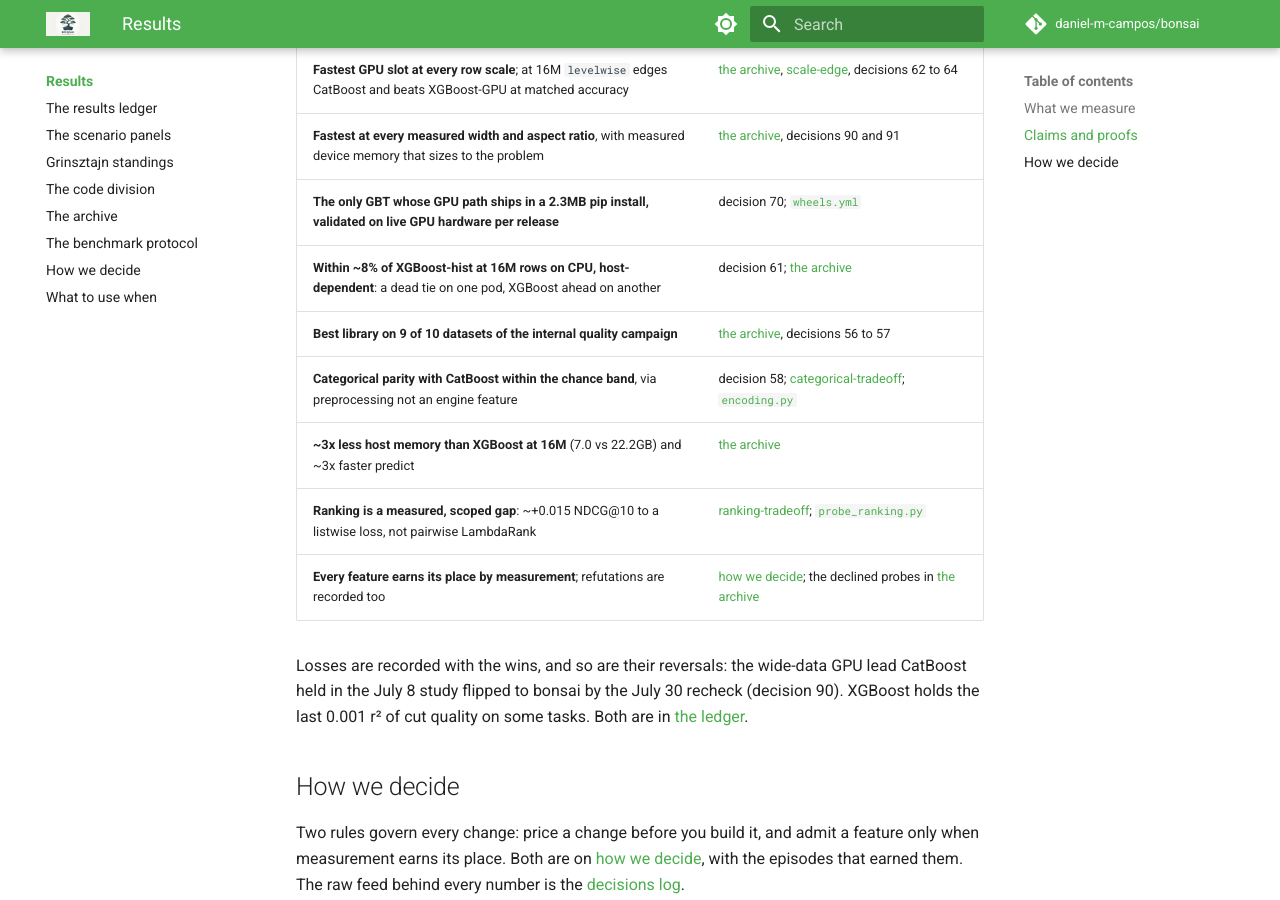
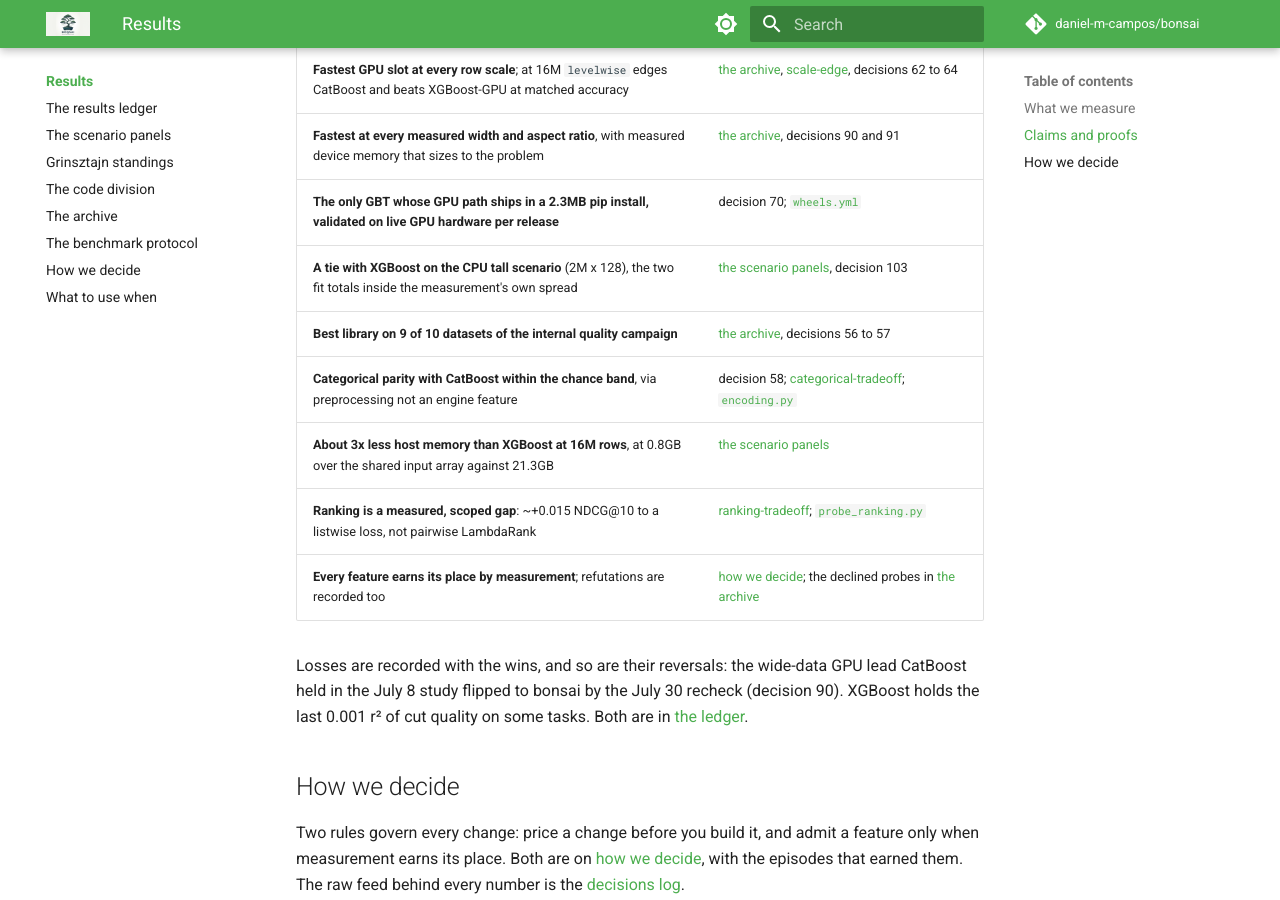
Before and after one commit to daniel-m-campos/bonsai, an MkDocs documentation site: the page built from docs/method/README.md, in a window 1280 px wide and 900 px high, scrolled down 1208 px. Built offline with MkDocs 1.6.1 and Material for MkDocs 9.7.7, drawn with Linux system fonts in a browser that asks for light colours; comment, search, counter and statistics services are not loaded.

Commit message:
fix(method): current numbers for the memory and CPU-parity claims
Two claims cited evidence that no longer exists. The 16M CPU cell they
described was retired under decision 103, whose CPU tall scenario is
2M x 128, and their source file rebaseline-2026-07.jsonl was deleted
under decision 92, so the link went nowhere.

Both are restated from the committed scenario panels: the CPU tall cell
is a tie with XGBoost inside the measurement's own spread, and peak host
RSS at 16M x 128 is 9.1GB against XGBoost's 29.5GB, 0.8GB of headroom
over the shared input array against 21.3. The "~3x faster predict" claim
is dropped rather than restated: no current scenario measures predict.

Feature-gap row 19 also said explicit bin edges were open; doc 18 built
them and decision 73 adopted them, so the row splits its two halves.

```diff
--- a/docs/method/README.md
+++ b/docs/method/README.md
@@ -47,10 +47,10 @@
 | **Fastest GPU slot at every row scale**; at 16M `levelwise` edges CatBoost and beats XGBoost-GPU at matched accuracy | [the archive](results/archive.md), [scale-edge](../../benchmarks/catboost-scale-edge-2026-07.md), decisions 62 to 64 |
 | **Fastest at every measured width and aspect ratio**, with measured device memory that sizes to the problem | [the archive](results/archive.md), decisions 90 and 91 |
 | **The only GBT whose GPU path ships in a 2.3MB pip install, validated on live GPU hardware per release** | decision 70; [`wheels.yml`](../../.github/workflows/wheels.yml) |
-| **Within ~8% of XGBoost-hist at 16M rows on CPU, host-dependent**: a dead tie on one pod, XGBoost ahead on another | decision 61; [the archive](results/archive.md) |
+| **A tie with XGBoost on the CPU tall scenario** (2M x 128), the two fit totals inside the measurement's own spread | [the scenario panels](results/perf.md), decision 103 |
 | **Best library on 9 of 10 datasets of the internal quality campaign** | [the archive](results/archive.md), decisions 56 to 57 |
 | **Categorical parity with CatBoost within the chance band**, via preprocessing not an engine feature | decision 58; [categorical-tradeoff](../../benchmarks/categorical-tradeoff-2026-07.md); [`encoding.py`](../../python/bonsai/encoding.py) |
-| **~3x less host memory than XGBoost at 16M** (7.0 vs 22.2GB) and ~3x faster predict | [the archive](results/archive.md) |
+| **About 3x less host memory than XGBoost at 16M rows**, at 0.8GB over the shared input array against 21.3GB | [the scenario panels](results/perf.md) |
 | **Ranking is a measured, scoped gap**: ~+0.015 NDCG@10 to a listwise loss, not pairwise LambdaRank | [ranking-tradeoff](../../benchmarks/ranking-tradeoff-2026-07.md); [`probe_ranking.py`](../../scripts/probe_ranking.py) |
 | **Every feature earns its place by measurement**; refutations are recorded too | [how we decide](how-we-decide.md); the declined probes in [the archive](results/archive.md) |
 
```
Also changed, not shown: docs/feature_gap.md (+1 -1 lines), docs/method/what-to-use-when.md (+1 -1 lines).
